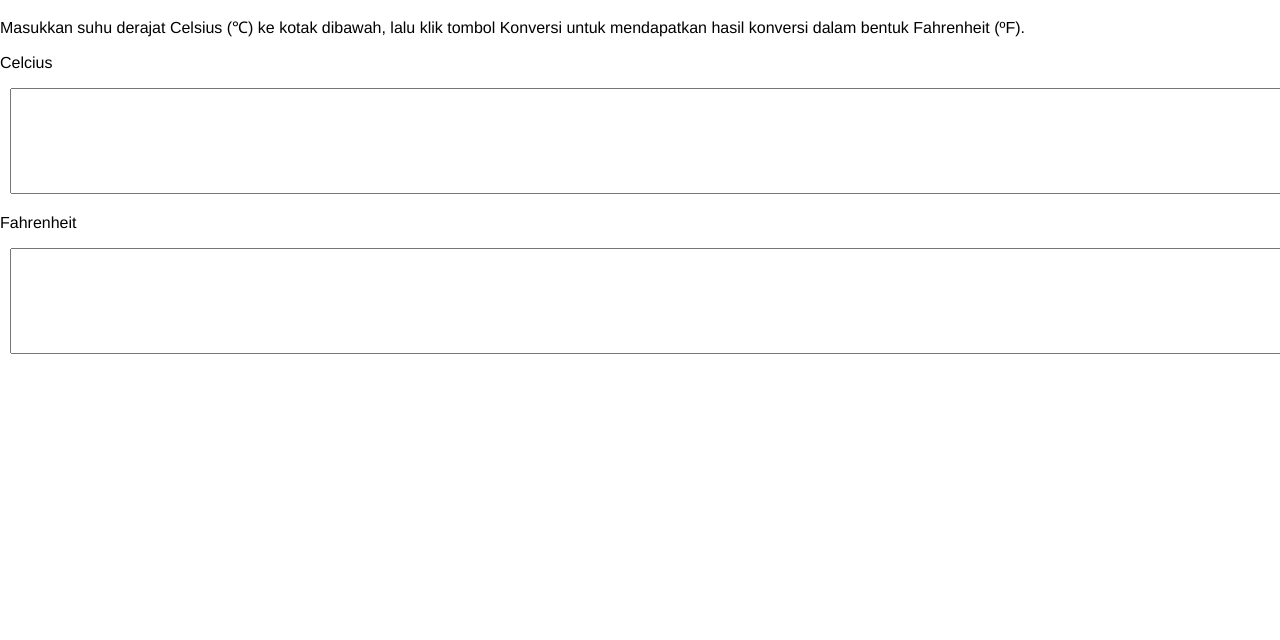
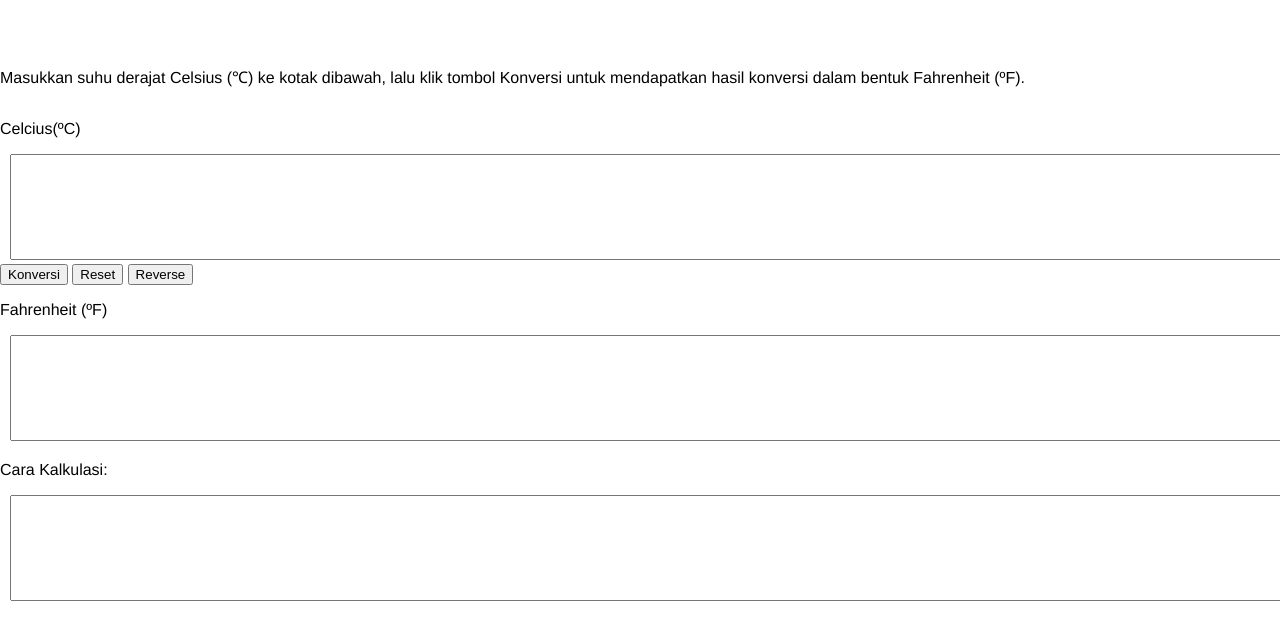
Before and after one commit to revou-fundamental-course/03-feb-25-CaesarAkbarr, a plain HTML site: page index.html in a window 1280 px wide. Shown: the top 640 px of the page. Drawn offline with Linux system fonts and the light colour scheme.

Commit message:
adding js

```diff
--- a/css/style.css
+++ b/css/style.css
@@ -13,3 +13,15 @@ body {
     min-height: 100px;
     margin: 0 10px 0 10px;
 }
+#result-textarea {
+    width: 100%;
+    min-height: 100px;
+    margin: 0 10px 0 10px;
+}
+.container {
+    display: flex;
+    flex-direction: column;
+    justify-content: center;
+    align-items: left;
+    margin-top: 50px;
+}
--- a/index.html
+++ b/index.html
@@ -5,17 +5,29 @@
     <meta name="viewport" content="width=device-width, initial-scale=1.0">
     <title>Kalkulator Suhu</title>
     <link rel="stylesheet" href="css/style.css">
+    <script src="js/script.js"></script>
 </head>
 <body>
-    <p>Masukkan suhu derajat Celsius (℃) ke kotak dibawah, lalu klik tombol Konversi
-        untuk mendapatkan hasil konversi dalam bentuk Fahrenheit (ºF).</p>
-    <div class="container" id="celcius">
-        <p>Celcius</p>
-        <textarea id="celcius-textarea"></textarea>
-    </div>
-    <div class="container" id="fahrenheit">
-        <p>Fahrenheit</p>
-        <textarea style="height: 100%;" id="fahrenheit-textarea"></textarea>
+    <div class="container">
+            <p>Masukkan suhu derajat Celsius (℃) ke kotak dibawah, lalu klik tombol Konversi
+                untuk mendapatkan hasil konversi dalam bentuk Fahrenheit (ºF).</p>
+            <div id="celcius">
+                <p>Celcius(ºC)</p>
+                <textarea id="celcius-textarea"></textarea>
+            </div>
+            <div id="button">
+                <button id="convert-button">Konversi</button>
+                <button id="reset-button">Reset</button>
+                <button id="reverse-button">Reverse</button>
+            </div>
+            <div id="fahrenheit">
+                <p>Fahrenheit (ºF)</p>
+                <textarea id="fahrenheit-textarea"></textarea>
+            </div>
+            <div id="result">
+                <p>Cara Kalkulasi: </p>
+                <textarea id="result-textarea"></textarea>
+            </div>
     </div>
 </body>
 </html>
--- a/js/script.js
+++ b/js/script.js
@@ -0,0 +1,2 @@
+const inputCelcius = document.getElementById('celcius-textarea').value;
+const inputFahrenheit = document.getElementById('fahrenheit-textarea').value;
```
